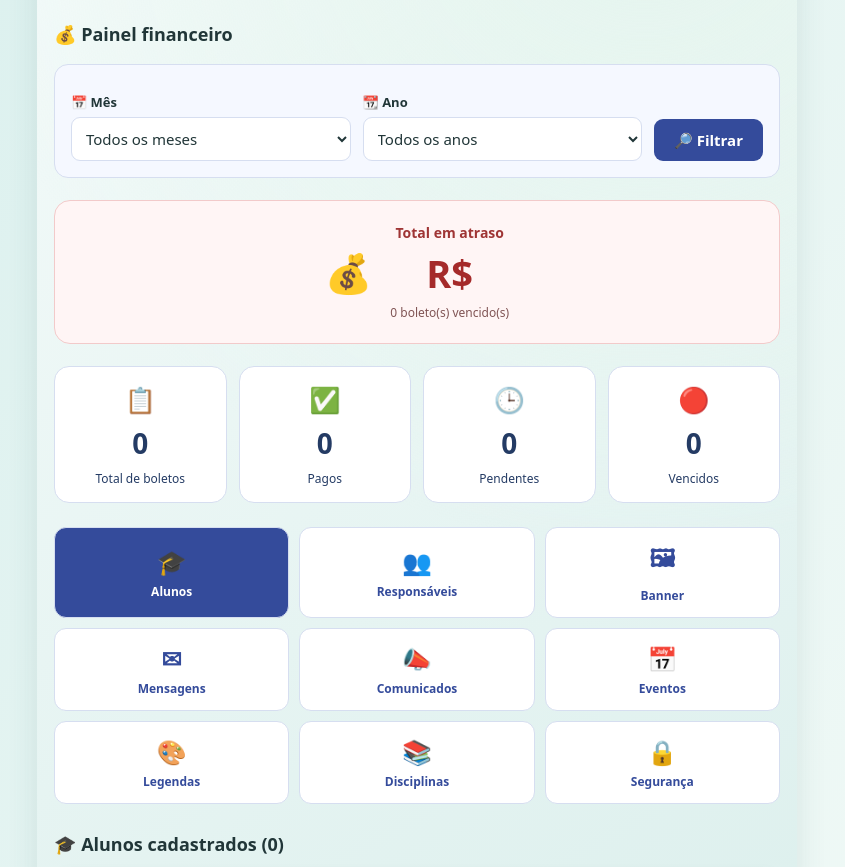
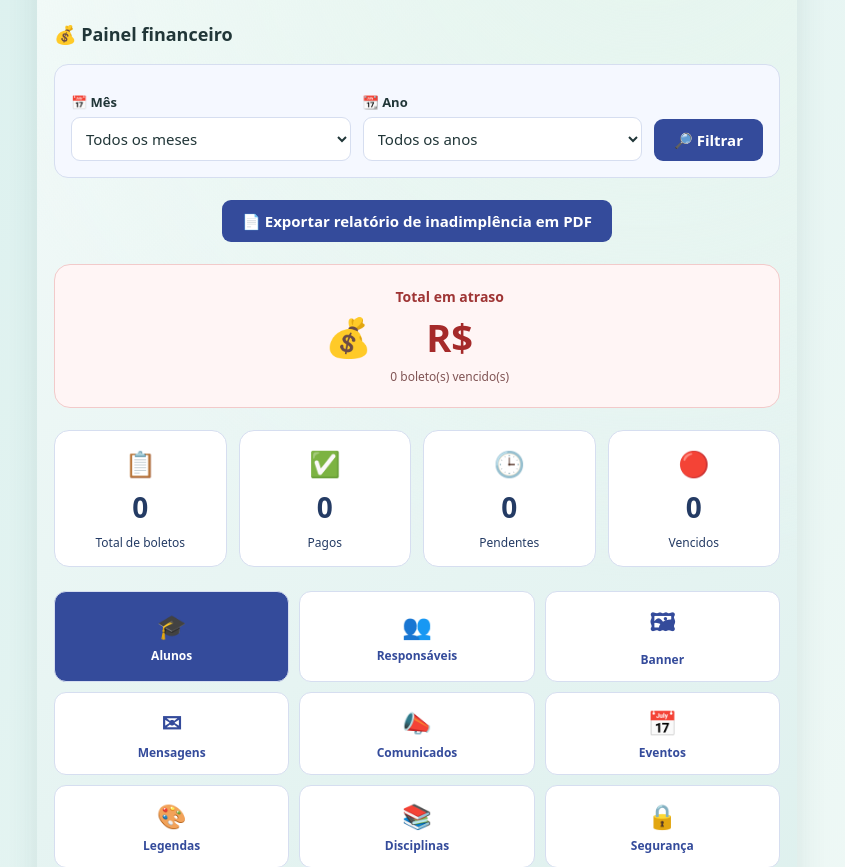
Before and after one commit to gussnit/cen-sistema, a Flask app: template templates/admin.html in a window 1280 px wide. Shown: the part 333-1200 px from the top of the page, without its empty margins (223-1068 px from the left). Run offline with Flask 3, Linux system fonts and the light colour scheme; the template is opened without the code that fills it, so the values that code supplies are empty; parts of the project's set-up code (start-up, migrations or seed data) failed here and were passed over; some libraries are stand-ins or nearby versions.

Commit message:
Update admin.html

```diff
--- a/templates/admin.html
+++ b/templates/admin.html
@@ -329,6 +329,18 @@
     </button>
 </form>
 <!-- FIM DOS FILTROS FINANCEIROS -->
+
+<!-- BOTÃO EXPORTAR RELATÓRIO FINANCEIRO -->
+<div style="margin: 0 0 22px; text-align: center;">
+    <a
+        href="{{ url_for('relatorio_financeiro_pdf', mes=mes_selecionado or '', ano=ano_selecionado or '') }}"
+        class="cen-filtro-botao"
+        style="display:inline-block; text-decoration:none;"
+    >
+        📄 Exportar relatório de inadimplência em PDF
+    </a>
+</div>
+<!-- FIM DO BOTÃO EXPORTAR -->
 
 <!-- TOTAL DA INADIMPLÊNCIA -->
 <div class="cen-total-atraso">
```
